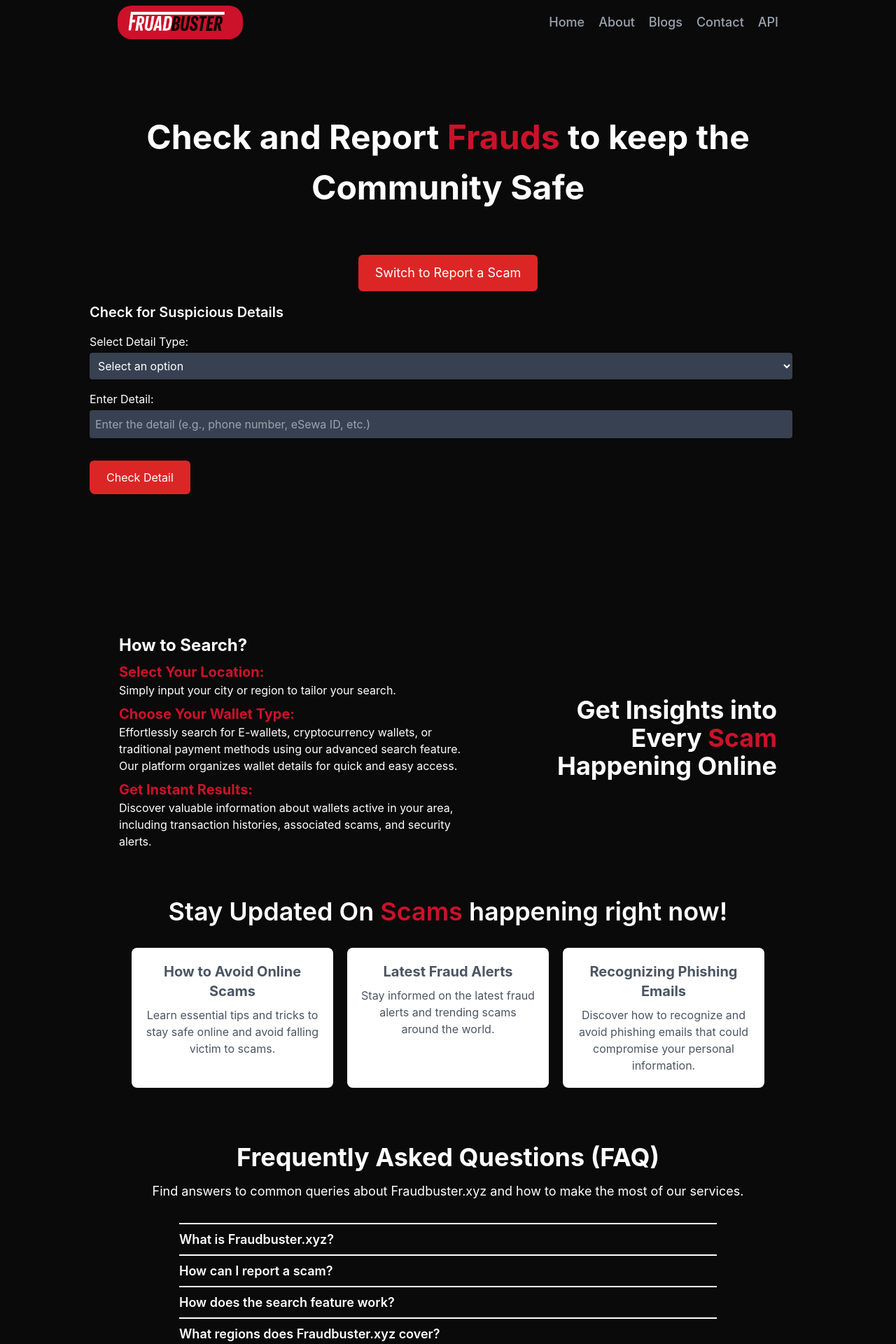
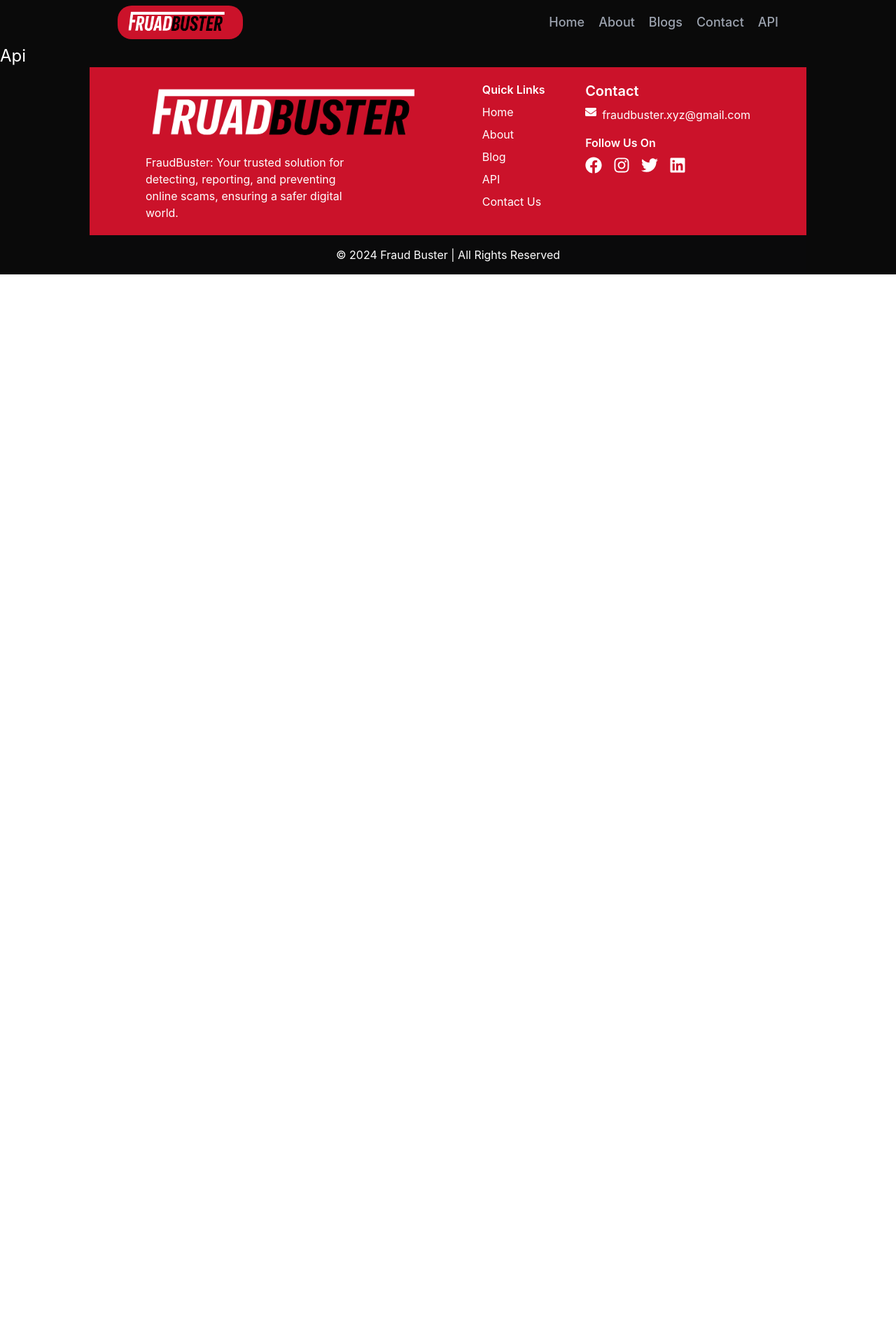
Before and after one commit to Fraud-Buster/FraudBuster-frontend, a React (Create React App) app: page /api in a window 1280 px wide. Shown: the top 1920 px of the page at 70% size. After the commit the page ends 800 px from the top, so only its background shows below. Built offline with nearby package versions, Linux system fonts and the light colour scheme.

Commit message:
added React-router-dom for multiple pages

```diff
--- a/package.json
+++ b/package.json
@@ -10,6 +10,7 @@
     "react": "^18.3.1",
     "react-dom": "^18.3.1",
     "react-icons": "^5.3.0",
+    "react-router-dom": "^6.27.0",
     "react-scripts": "^5.0.1",
     "web-vitals": "^2.1.4"
   },
--- a/src/App.js
+++ b/src/App.js
@@ -6,17 +6,25 @@ import InsightsSection from './components/InsightsSection'; // Import the Insigh
 import BlogSection from './components/BlogSection'; // Adjust the path if necessary
 import FAQSection from './components/FAQSection';
 import FooterSection from './components/FooterSection';
+import { Route, Routes } from 'react-router-dom';
+import Home from './components/Home';
+import About from './components/About';
+import Blogs from './components/Blogs';
+import Contact from './components/Contact';
+import Api from './components/Api';
 
 
 function App() {
   return (
     <div className="App" style={{ backgroundColor: '#0A0A0A' }}> {/* Set background color inline */}
       <Navbar />
-      <Heading />
-      <SRsection />
-      <InsightsSection />
-      <BlogSection />
-      <FAQSection />
+        <Routes>
+          <Route path='/' element={<Home />} />
+          <Route path='/about' element={<About />} />
+          <Route path='/blogs' element={<Blogs />} />
+          <Route path='/contact' element={<Contact />} />
+          <Route path='/api' element={<Api />} />
+        </Routes>
       <FooterSection />
     </div>
   );
--- /dev/null
+++ b/src/components/About.js
@@ -0,0 +1,9 @@
+import React from 'react'
+
+const About = () => {
+  return (
+    <div className='text-2xl text-white '>About</div>
+  )
+}
+
+export default About
--- /dev/null
+++ b/src/components/Api.js
@@ -0,0 +1,9 @@
+import React from 'react'
+
+const Api = () => {
+  return (
+    <div className='text-2xl text-white '>Api</div>
+  )
+}
+
+export default Api
--- /dev/null
+++ b/src/components/Blogs.js
@@ -0,0 +1,9 @@
+import React from 'react'
+
+const Blogs = () => {
+  return (
+    <div className='text-2xl text-white '>Blogs</div>
+  )
+}
+
+export default Blogs
--- /dev/null
+++ b/src/components/Contact.js
@@ -0,0 +1,9 @@
+import React from 'react'
+
+const Contact = () => {
+  return (
+    <div className='text-2xl text-white '>Contact</div>
+  )
+}
+
+export default Contact
--- /dev/null
+++ b/src/components/Home.js
@@ -0,0 +1,20 @@
+import React from 'react'
+import Heading from './Heading'
+import SRsection from './SRsection'
+import InsightsSection from './InsightsSection'
+import BlogSection from './BlogSection'
+import FAQSection from './FAQSection'
+
+const Home = () => {
+    return (
+        <>
+            <Heading />
+            <SRsection />
+            <InsightsSection />
+            <BlogSection />
+            <FAQSection />
+        </>
+    )
+}
+
+export default Home
--- a/src/components/Navbar.js
+++ b/src/components/Navbar.js
@@ -1,5 +1,6 @@
 import React, { useState, useEffect } from 'react';
 import logo from '../assets/logo.png'; // Ensure the logo image is in the correct path
+import { Link } from 'react-router-dom';
 
 function Navbar() {
   // State to manage rounded corners
@@ -30,21 +31,21 @@ function Navbar() {
 
       {/* Navigation Links (transparent) */}
       <div className="flex space-x-5">
-        <a href="/" className="text-gray-400 text-lg font-medium hover:text-white hover:scale-110 transform transition duration-300 ease-out" aria-label="Home">
+        <Link to="/" className="text-gray-400 text-lg font-medium hover:text-white hover:scale-110 transform transition duration-300 ease-out" aria-label="Home">
           Home
-        </a>
-        <a href="/about" className="text-gray-400 text-lg font-medium hover:text-white hover:scale-110 transform transition duration-300 ease-out" aria-label="About">
+        </Link>
+        <Link to="/about" className="text-gray-400 text-lg font-medium hover:text-white hover:scale-110 transform transition duration-300 ease-out" aria-label="About">
           About
-        </a>
-        <a href="/blogs" className="text-gray-400 text-lg font-medium hover:text-white hover:scale-110 transform transition duration-300 ease-out" aria-label="Blogs">
+        </Link>
+        <Link to="/blogs" className="text-gray-400 text-lg font-medium hover:text-white hover:scale-110 transform transition duration-300 ease-out" aria-label="Blogs">
           Blogs
-        </a>
-        <a href="/contact" className="text-gray-400 text-lg font-medium hover:text-white hover:scale-110 transform transition duration-300 ease-out" aria-label="Contact">
+        </Link>
+        <Link to="/contact" className="text-gray-400 text-lg font-medium hover:text-white hover:scale-110 transform transition duration-300 ease-out" aria-label="Contact">
           Contact
-        </a>
-        <a href="/api" className="text-gray-400 text-lg font-medium hover:text-white hover:scale-110 transform transition duration-300 ease-out" aria-label="API">
+        </Link>
+        <Link to="/api" className="text-gray-400 text-lg font-medium hover:text-white hover:scale-110 transform transition duration-300 ease-out" aria-label="API">
           API
-        </a>
+        </Link>
       </div>
     </nav>
   );
--- a/src/index.js
+++ b/src/index.js
@@ -3,12 +3,15 @@ import ReactDOM from 'react-dom/client';
 import App from './App'; // Ensure this import is correct
 import reportWebVitals from './reportWebVitals';
 import './index.css'; // Optional: your global styles
+import { BrowserRouter } from 'react-router-dom';
 
 const root = ReactDOM.createRoot(document.getElementById('root'));
 root.render(
-  <React.StrictMode>
-    <App />  {/* Rendering the App component */}
-  </React.StrictMode>
+  <BrowserRouter>
+    <React.StrictMode>
+      <App />  {/* Rendering the App component */}
+    </React.StrictMode>
+  </BrowserRouter>
 );
 
 // Optional: You can include the reportWebVitals function if needed
```
Also changed, not shown: 1 other file (tests, documents, lock files or other folders).
